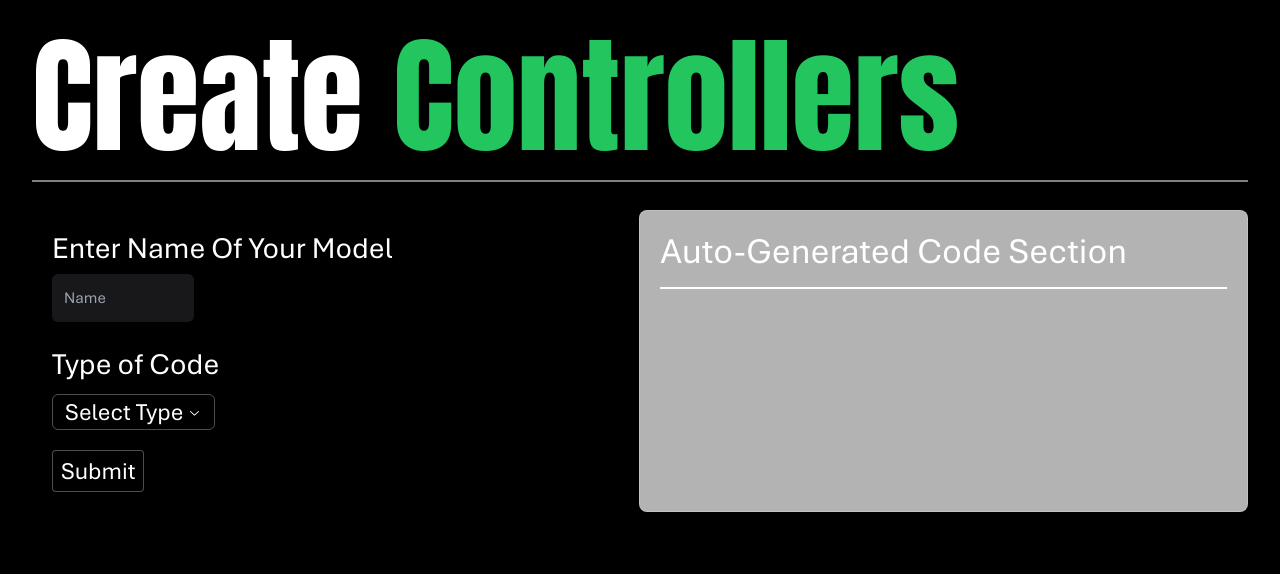
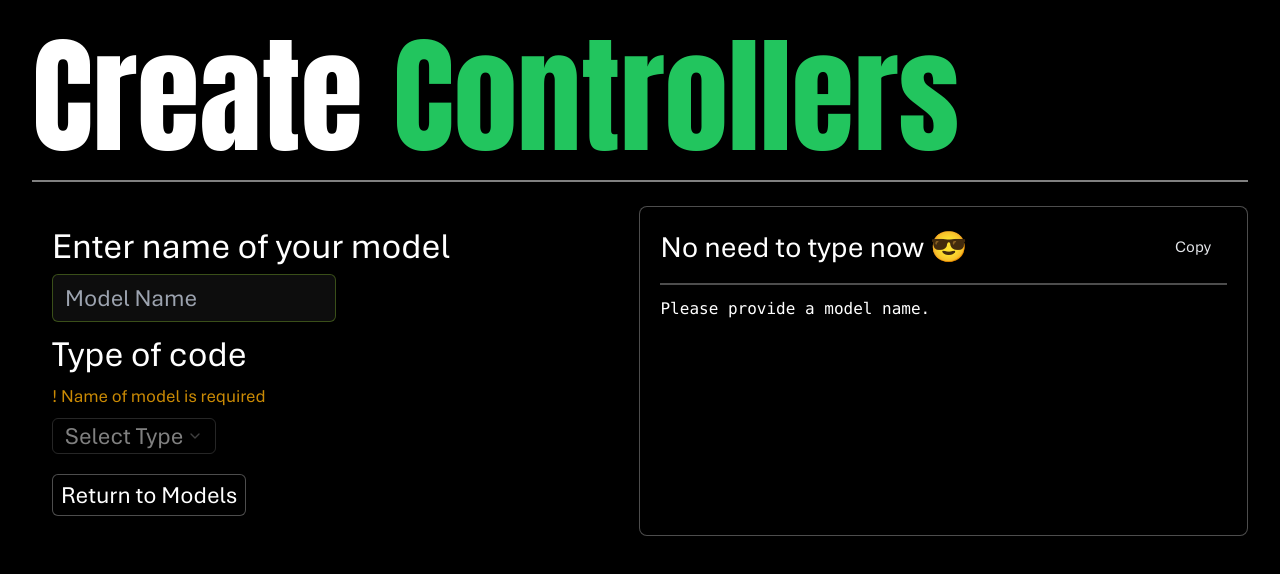
Before and after one commit to parv141206/mongui, a Next.js app: page /create-controller in a window 1280 px wide. Shown: the top 574 px of the page. Built offline with nearby package versions, Linux system fonts and the light colour scheme.

Commit message:
Most Ui and Code Functionalities

```diff
--- a/src/app/(routes)/create-controller/page.tsx
+++ b/src/app/(routes)/create-controller/page.tsx
@@ -7,13 +7,105 @@ import {
   SelectTrigger,
   SelectValue,
 } from "@/components/ui/select";
+import Link from "next/link";
+import { Checkbox } from "@/components/Checkbox";
 
 export default function CreateController() {
   const [modelName, setModelName] = useState("");
   const [typeOfCode, setTypeOfCode] = useState(""); // State to track selected type
+  const [findAll, setFindAll] = useState(true); // Set findAll checkbox checked by default
+  const [findOne, setFindOne] = useState(false); // State for findOne checkbox
+  const [limit, setLimit] = useState(""); // State for limit input
+  const [copy, setCopy] = useState(false);
 
   const handleTypeChange = (value) => {
     setTypeOfCode(value); // Update state with selected type
+    // Reset checkboxes and limit when type changes
+    setFindAll(true); // Keep findAll checked by default
+    setFindOne(false);
+    setLimit("");
+  };
+
+  const generateExampleCode = () => {
+    if (!modelName) return "Please provide a model name.";
+
+    if (typeOfCode === "Route") {
+      return `
+import express from 'express';
+import ${modelName} from '../models/${modelName}';
+
+const router = express.Router();
+
+// Create a new ${modelName}
+router.post('/${modelName}', async (req, res) => {
+    try {
+        const newItem = new ${modelName}(req.body);
+        await newItem.save();
+        res.status(201).json(newItem);
+    } catch (error) {
+        res.status(500).json({ message: 'Error creating ${modelName}', error });
+    }
+});
+
+export default router;
+      `;
+    }
+
+    if (typeOfCode === "Function") {
+      return `
+import { Request, Response } from 'express';
+import ${modelName} from '../models/${modelName}';
+
+// Get all items
+${
+  findAll
+    ? `
+export const getAll${modelName}s = async (req: Request, res: Response) => {
+    try {
+      //Limit Section
+        let query = ${modelName}.find();
+        ${limit ? `query = query.limit(${limit});` : ""}
+        const items = await query;
+        res.status(200).json(items);
+    } catch (error) {
+        res.status(500).json({ message: 'Error fetching ${modelName}s', error });
+    }
+};`
+    : ""
+}
+
+// Get one item by ID
+${
+  findOne
+    ? `
+export const get${modelName}ById = async (req: Request, res: Response) => {
+    try {
+        const item = await ${modelName}.findById(req.params.id);
+        if (!item) {
+            res.status(404).json({ message: '${modelName} not found' });
+        } else {
+            res.status(200).json(item);
+        }
+    } catch (error) {
+        res.status(500).json({ message: 'Error fetching ${modelName}', error });
+    }
+};`
+    : ""
+}
+
+// Create a new item
+export const create${modelName} = async (req: Request, res: Response) => {
+    try {
+        const newItem = new ${modelName}(req.body);
+        await newItem.save();
+        res.status(201).json(newItem);
+    } catch (error) {
+        res.status(500).json({ message: 'Error creating ${modelName}', error });
+    }
+};
+      `;
+    }
+    return "Select a type to see example code.";
   };
 
   return (
@@ -22,24 +114,28 @@ export default function CreateController() {
       <div className="huge-code-text mb-5 text-5xl text-white">
         Create <span className="text-green-500">Controllers</span>
       </div>
-      <hr className="mb-7 border border-white/50" />
+      <hr className="mb-6 border border-white/50" />
 
       {/* Two-column Layout */}
       <div className="flex-row-4 flex rounded-lg text-white">
         {/* Left Column - Input Section */}
         <div className="w-full p-5">
-          <div className="text-3xl">Enter Name Of Your Model</div>
+          <div className="text-4xl">Enter name of your model</div>
           <input
             onChange={(e) => setModelName(e.target.value)}
             type="text"
-            className="controller-input mt-2 w-full"
-            placeholder="Name"
+            className="controller-input"
+            placeholder="Model Name"
           />
 
-          <div className="mb-3 mt-3 text-3xl">Type of Code</div>
-          <Select onValueChange={handleTypeChange}>
-            <SelectTrigger className="w-fit space-x-1 text-2xl">
-              <SelectValue placeholder="Select Type" />
+          <div className="text-4xl">Type of code</div>
+          <p className="py-2 text-lg text-yellow-600">
+            ! Name of model is required
+          </p>
+
+          <Select onValueChange={handleTypeChange} disabled={!modelName}>
+            <SelectTrigger className="w-fit space-x-1 border-white/30 text-2xl">
+              <SelectValue placeholder={"Select Type"} />
             </SelectTrigger>
             <SelectContent>
               <SelectItem value="Route">Route</SelectItem>
@@ -47,29 +143,80 @@ export default function CreateController() {
             </SelectContent>
           </Select>
 
-          {/* Conditional rendering of additional options */}
-          {typeOfCode && (
-            <div className="mt-3 w-fit gap-3 rounded-md bg-zinc-900 p-5 text-white">
-              <div className="text-3xl">Additional Options</div>
-              <hr className="mb-3 mt-3 border border-white" />
-              <div className="text-md font-medium text-yellow-600">
-                ! Leave blank if you don't want to add any additional options
+          {typeOfCode === "Function" && (
+            <>
+              <div className="mt-3 w-fit gap-3 rounded-md bg-stone-950 p-5 text-white">
+                <div className="text-3xl">Controller Options</div>
+                <hr className="mb-3 mt-3 border border-white/30" />
+                <div className="text-md font-medium text-yellow-600">
+                  ! Leave blank if you don't want to add any additional options
+                </div>
+                <div className="mt-5">
+                  <label className="flex items-center">
+                    <Checkbox
+                      label="Find All"
+                      checked={findAll}
+                      onChange={() => setFindAll(!findAll)}
+                      disabled={!!limit}
+                    />
+                  </label>
+                  <label className="mt-2 flex items-center">
+                    <Checkbox
+                      label="Find One"
+                      checked={findOne}
+                      onChange={() => setFindOne(!findOne)}
+                      disabled={!!limit}
+                    />
+                  </label>
+                </div>
+
+                <div className="mt-3">
+                  <label htmlFor="limit" className="text-md">
+                    Limit
+                  </label>
+                  <input
+                    id="limit"
+                    type="number"
+                    value={limit}
+                    onChange={(e) => {
+                      setLimit(e.target.value);
+                      if (e.target.value) {
+                        setFindAll(true);
+                      }
+                    }}
+                    className="normal-input mt-2 w-full"
+                    placeholder="Enter limit"
+                  />
+                </div>
               </div>
-              <div className="text-xl">
-                Following Section of Options for {typeOfCode}
-              </div>
-            </div>
+            </>
           )}
 
-          <button className="controller-button mt-5">Submit</button>
+          <Link href={"/new"}>
+            <button className="controller-button">Return to Models</button>
+          </Link>
         </div>
-        {/* Right Column - Filler Text Section */}
-        <div className="w-full rounded-lg border border-white border-opacity-20 bg-white/70 bg-opacity-50 p-5 backdrop-blur-lg">
-          <div className="mb-4 text-4xl font-medium">
-            Auto-Generated Code Section
+
+        {/* Right Column - Code Section */}
+        <div className="w-full rounded-lg border border-white/30 bg-black p-5">
+          <div className="mb-4 flex items-center justify-between">
+            <div className="text-3xl font-medium">No need to type now 😎</div>
+            <button
+              className={`rounded px-4 py-2 ${copy ? "text-white" : "text-gray-200"}`}
+              onClick={() => {
+                navigator.clipboard.writeText(generateExampleCode());
+                setCopy(true);
+                setTimeout(() => setCopy(false), 2000);
+              }}
+            >
+              {copy ? "Copied!" : "Copy"}
+            </button>
           </div>
-          <hr className="mb-3 mt-3 border border-white" />
-        </div>{" "}
+          <hr className="mb-3 mt-3 border border-white/30" />
+          <pre>
+            <code>{generateExampleCode()}</code>
+          </pre>
+        </div>
       </div>
     </div>
   );
--- a/src/app/globals.css
+++ b/src/app/globals.css
@@ -189,7 +189,7 @@ html {
   }
 }
 .controller-input {
-  @apply mb-3 mt-2 h-12 w-1/4 appearance-none rounded-md bg-zinc-900 bg-[length:20px] bg-right bg-no-repeat px-3 py-2;
+  @apply mb-3 mt-2 h-12 w-2/4 appearance-none rounded-md border border-lime-400/30 bg-white bg-opacity-5 bg-[length:20px] bg-right bg-no-repeat px-3 py-2 text-2xl;
 }
 .button {
   @apply w-fit rounded-sm border border-white/30 bg-black px-2 py-1 text-lg text-white transition duration-300 ease-in-out hover:bg-white hover:text-black;
@@ -201,5 +201,5 @@ html {
   @apply bg-black checked:bg-blue-300;
 }
 .controller-button {
-  @apply w-fit rounded-sm border border-white/30 bg-black px-2 py-1 text-2xl text-white transition duration-300 ease-in-out hover:bg-white hover:text-black;
+  @apply mt-5 w-fit rounded-md border border-white/30 bg-black px-2 py-1 text-2xl transition duration-300 ease-in-out hover:bg-white hover:text-black;
 }
--- a/src/components/ui/select.tsx
+++ b/src/components/ui/select.tsx
@@ -2,12 +2,9 @@
 
 import * as React from "react";
 import * as SelectPrimitive from "@radix-ui/react-select";
+import { Check, ChevronDown, ChevronUp } from "lucide-react";
+
 import { cn } from "@/lib/utils";
-import {
-  CheckIcon,
-  ChevronDownIcon,
-  ChevronUpIcon,
-} from "@radix-ui/react-icons";
 
 const Select = SelectPrimitive.Root;
 
@@ -22,14 +19,14 @@ const SelectTrigger = React.forwardRef<
   <SelectPrimitive.Trigger
     ref={ref}
     className={cn(
-      "flex h-9 items-center justify-between whitespace-nowrap rounded-md border border-white/30 bg-transparent px-3 py-2 text-sm shadow-sm ring-offset-background placeholder:text-muted-foreground focus:outline-none focus:ring-1 focus:ring-ring disabled:cursor-not-allowed disabled:opacity-50 [&>span]:line-clamp-1",
+      "flex h-9 w-full items-center justify-between whitespace-nowrap rounded-md border border-input bg-transparent px-3 py-2 text-sm shadow-sm ring-offset-background placeholder:text-muted-foreground focus:outline-none focus:ring-1 focus:ring-ring disabled:cursor-not-allowed disabled:opacity-50 [&>span]:line-clamp-1",
       className,
     )}
     {...props}
   >
     {children}
     <SelectPrimitive.Icon asChild>
-      <ChevronDownIcon className="" />
+      <ChevronDown className="h-4 w-4 opacity-50" />
     </SelectPrimitive.Icon>
   </SelectPrimitive.Trigger>
 ));
@@ -47,7 +44,7 @@ const SelectScrollUpButton = React.forwardRef<
     )}
     {...props}
   >
-    <ChevronUpIcon className="h-4 w-4" />
+    <ChevronUp className="h-4 w-4" />
   </SelectPrimitive.ScrollUpButton>
 ));
 SelectScrollUpButton.displayName = SelectPrimitive.ScrollUpButton.displayName;
@@ -64,7 +61,7 @@ const SelectScrollDownButton = React.forwardRef<
     )}
     {...props}
   >
-    <ChevronDownIcon className="h-4 w-4" />
+    <ChevronDown className="h-4 w-4" />
   </SelectPrimitive.ScrollDownButton>
 ));
 SelectScrollDownButton.displayName =
@@ -78,7 +75,7 @@ const SelectContent = React.forwardRef<
     <SelectPrimitive.Content
       ref={ref}
       className={cn(
-        "relative z-50 max-h-96 overflow-hidden rounded-md bg-black text-white shadow-md data-[state=open]:animate-in data-[state=closed]:animate-out data-[state=closed]:fade-out-0 data-[state=open]:fade-in-0 data-[state=closed]:zoom-out-95 data-[state=open]:zoom-in-95 data-[side=bottom]:slide-in-from-top-2 data-[side=left]:slide-in-from-right-2 data-[side=right]:slide-in-from-left-2 data-[side=top]:slide-in-from-bottom-2",
+        "relative z-50 max-h-96 min-w-[8rem] overflow-hidden rounded-md border bg-popover text-popover-foreground shadow-md data-[state=open]:animate-in data-[state=closed]:animate-out data-[state=closed]:fade-out-0 data-[state=open]:fade-in-0 data-[state=closed]:zoom-out-95 data-[state=open]:zoom-in-95 data-[side=bottom]:slide-in-from-top-2 data-[side=left]:slide-in-from-right-2 data-[side=right]:slide-in-from-left-2 data-[side=top]:slide-in-from-bottom-2",
         position === "popper" &&
           "data-[side=bottom]:translate-y-1 data-[side=left]:-translate-x-1 data-[side=right]:translate-x-1 data-[side=top]:-translate-y-1",
         className,
@@ -91,7 +88,7 @@ const SelectContent = React.forwardRef<
         className={cn(
           "p-1",
           position === "popper" &&
-            "h-[var(--radix-select-trigger-height)] min-w-[var(--radix-select-trigger-width)]",
+            "h-[var(--radix-select-trigger-height)] w-full min-w-[var(--radix-select-trigger-width)]",
         )}
       >
         {children}
@@ -121,14 +118,14 @@ const SelectItem = React.forwardRef<
   <SelectPrimitive.Item
     ref={ref}
     className={cn(
-      "relative flex cursor-default select-none items-center rounded-sm py-1.5 pl-2 pr-8 text-sm outline-none focus:text-white data-[disabled]:pointer-events-none data-[disabled]:opacity-50",
+      "relative flex w-full cursor-default select-none items-center rounded-sm py-1.5 pl-2 pr-8 text-sm outline-none focus:bg-accent focus:text-accent-foreground data-[disabled]:pointer-events-none data-[disabled]:opacity-50",
       className,
     )}
     {...props}
   >
     <span className="absolute right-2 flex h-3.5 w-3.5 items-center justify-center">
       <SelectPrimitive.ItemIndicator>
-        <CheckIcon className="h-4 w-4" />
+        <Check className="h-4 w-4" />
       </SelectPrimitive.ItemIndicator>
     </span>
     <SelectPrimitive.ItemText>{children}</SelectPrimitive.ItemText>
```
